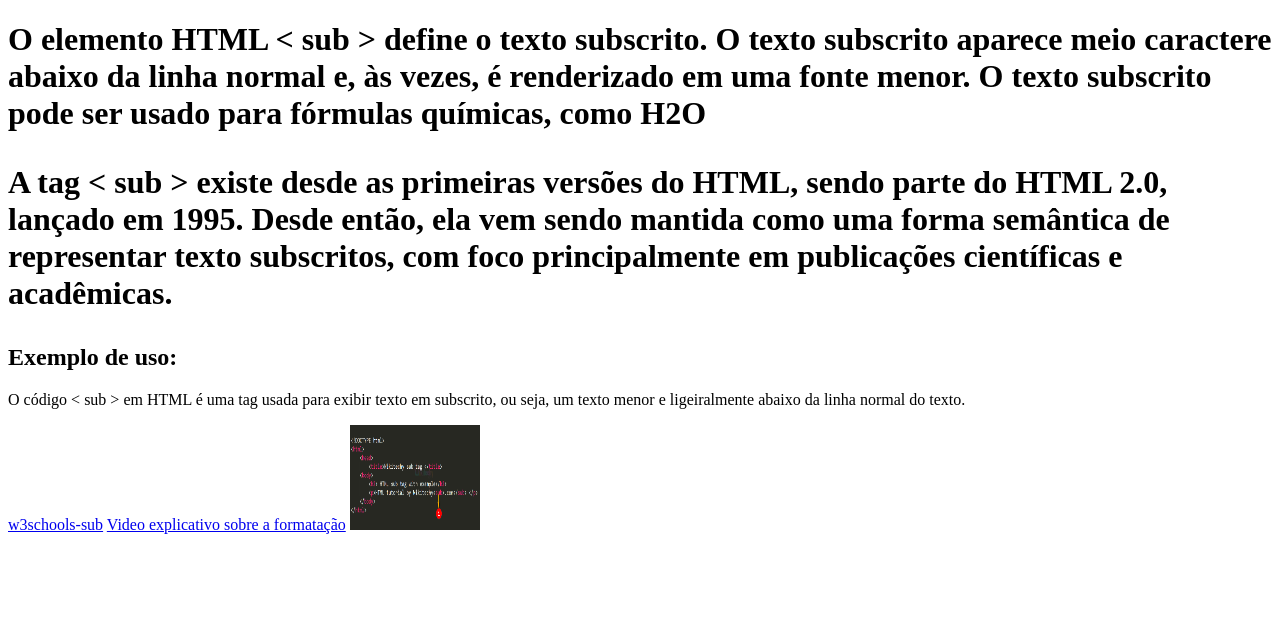
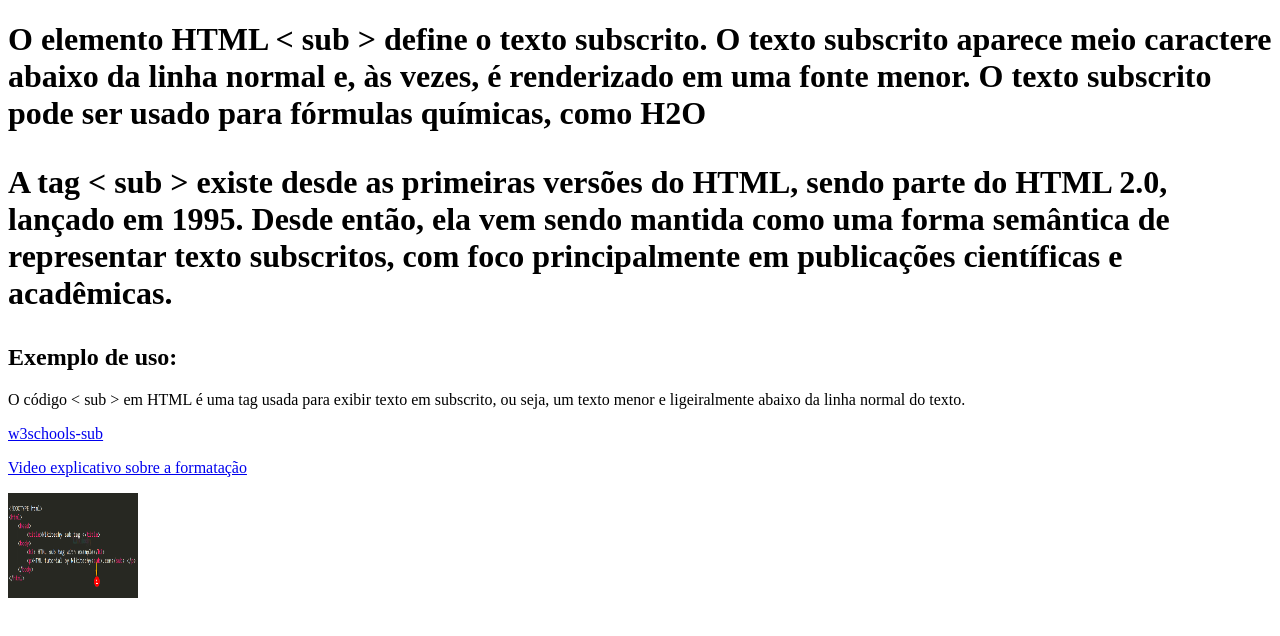
Before and after one commit to joaomtt123/laboratorio-front-end, a plain HTML site: page atividade-5-pesquisa.html/index.html in a window 1280 px wide. Drawn offline with Linux system fonts and the light colour scheme.

Commit message:
aaaaaaaaaaa

```diff
--- a/atividade-5-pesquisa.html/index.html
+++ b/atividade-5-pesquisa.html/index.html
@@ -11,7 +11,9 @@
                 <p>O código < sub > em HTML é uma tag usada para exibir texto em subscrito, ou seja, um texto menor e ligeiralmente abaixo da linha normal do texto.</p>
                 <p>
                     <a href="https://www.w3schools.com/html/html_formatting.asp" target="_blank"> w3schools-sub</a>
+                    </P>
                     <a href="https://www.youtube.com/watch?v=6UvirLS_Mpo" target="_blank">Video explicativo sobre a formatação</a>
+                    <p>
                     <img src="imagem joao.png" alt="sub" width="130" height="105">
                 </p>
             </body>
```
